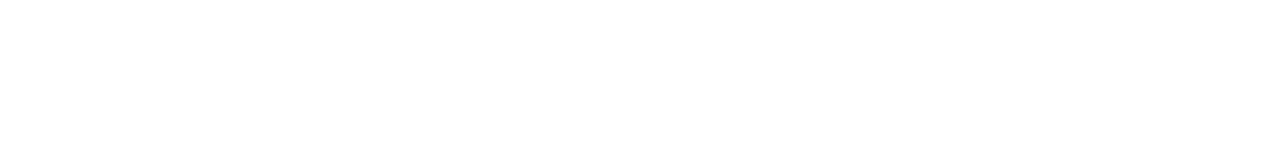
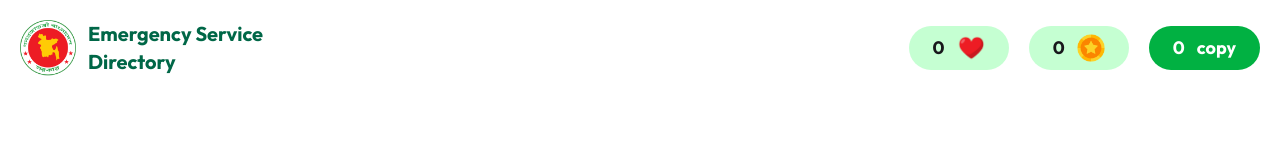
Before and after one commit to TutonGhosh/emergency-service-directory-html-tailwindcss-daisyui-js, a plain HTML site: page index.html in a window 1280 px wide. Drawn offline with nearby package versions, Linux system fonts and the light colour scheme.

Commit message:
navbar section completed

```diff
--- a/index.html
+++ b/index.html
@@ -5,11 +5,38 @@
     <meta name="viewport" content="width=device-width, initial-scale=1.0">
     <title>Emergency Service Directory</title>
     <link rel="stylesheet" href="styles/style.css">
+    <link rel="shortcut icon" href="assets/logo.png" type="image/x-icon">
+    <!-- DaisyUI & TailwindCSS CDS -->
+    <link href="https://cdn.jsdelivr.net/npm/daisyui@5" rel="stylesheet" type="text/css" />
+    <script src="https://cdn.jsdelivr.net/npm/@tailwindcss/browser@4"></script>
 </head>
-<body>
-    <header>
+<body class="font-outfit">
+    <header class="max-w-[1800px] mx-auto p-5">
+        <!-- Navbar -->
+        <section>
+            <nav class="flex justify-between">
+                <div class="flex items-center gap-3">
+                    <img class="h-14" src="assets/logo.png" alt="">
+                    <h1 class="text-xl text-[#006747] font-bold">Emergency Service <br> Directory</h1>
+                </div>
+                <div class="flex items-center gap-5">
+                    <button class="flex items-center gap-3 bg-[#41FF6B4D] rounded-3xl p-2 px-6">
+                        <span class="text-lg font-bold">0</span>
+                        <img class="h-7" src="assets/heart.png" alt="">
+                    </button>
+                    <button class="flex items-center gap-3 bg-[#41FF6B4D] rounded-3xl p-2 px-6">
+                        <span class="text-lg font-bold">0</span>
+                        <img class="h-7" src="assets/coin.png" alt="">
+                    </button>
+                    <button class="flex items-center gap-3 bg-[#01b142] rounded-3xl p-2 px-6">
+                        <span class="text-lg font-bold text-white">0</span>
+                        <h1 class="text-lg font-bold text-white">copy</h1>
+                    </button>
+                </div>
+            </nav>
+        </section>
+    </header>
 
-    </header>
     <main>
 
     </main>
--- a/styles/style.css
+++ b/styles/style.css
@@ -0,0 +1,4 @@
+@import url('https://fonts.googleapis.com/css2?family=Outfit:wght@100..900&display=swap');
+.font-outfit{
+    font-family: "Outfit", sans-serif;
+}
```
